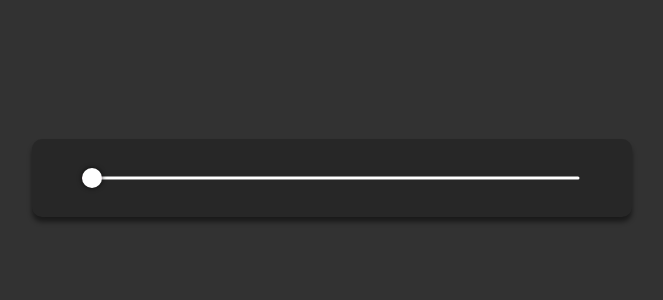
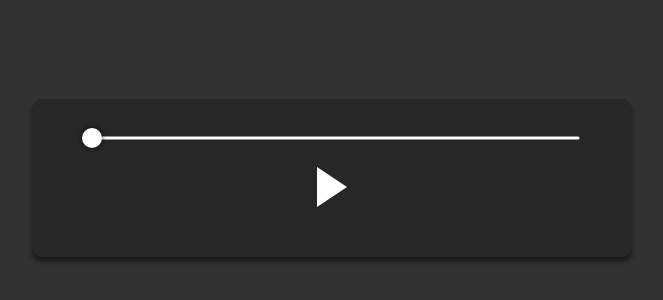
Before and after one commit to tomereyal/looper, a React (Create React App) app: page / in a window 1280 px wide. Shown: the part 142-442 px from the top of the page, without its empty margins (308-971 px from the left). Built offline with nearby package versions, Linux system fonts and the light colour scheme.

Commit message:
changed names- added time and play controllers

```diff
--- a/src/App.tsx
+++ b/src/App.tsx
@@ -2,18 +2,42 @@ import React, { useState } from "react";
 import logo from "./logo.svg";
 import { Counter } from "./features/counter/Counter";
 import "./App.css";
-import Slider from "./features/slider/Slider";
+import TimeController from "./features/time-controller/TimeController";
+import TimeControllers from "./features/play-controllers/PlayControllers";
 
 function App() {
   const [percentage, setPercentage] = useState(0);
+  const [isPlaying, setIsPlaying] = useState(false);
+  const [duration, setDuration] = useState(0);
+  const [currentTime, setCurrentTime] = useState(0);
 
   const onChange = (e: any) => {
     setPercentage(e.target.value);
   };
+  const play = () => {
+    // const audio = audioRef.current;
+    // audio.volume = 0.1;
+
+    if (!isPlaying) {
+      setIsPlaying(true);
+      // audio.play();
+    }
+
+    if (isPlaying) {
+      setIsPlaying(false);
+      // audio.pause();
+    }
+  };
 
   return (
     <div className="app-container">
-      <Slider percentage={percentage} onChange={onChange}></Slider>
+      <TimeController percentage={percentage} onChange={onChange}></TimeController>
+      <TimeControllers
+        play={play}
+        isPlaying={isPlaying}
+        duration={duration}
+        currentTime={currentTime}
+      ></TimeControllers>
     </div>
   );
 }
--- a/src/app/store.ts
+++ b/src/app/store.ts
@@ -1,11 +1,24 @@
-import { configureStore, ThunkAction, Action } from '@reduxjs/toolkit';
-import counterReducer from '../features/counter/counterSlice';
-
+import { configureStore, ThunkAction, Action } from "@reduxjs/toolkit";
+import counterReducer from "../features/counter/counterSlice";
+import timeControllerReducer from "../features/time-controller/timeControllerSlice";
+import playControllersReducer from "../features/play-controllers/playControllersSlice";
 export const store = configureStore({
   reducer: {
     counter: counterReducer,
+    time: timeControllerReducer,
+    playStatus: playControllersReducer,
+    // duration: DurationReducer,
+    // currentTime: CurrentTimeReducer,
   },
 });
+
+/*
+
+  const [percentage, setPercentage] = useState(0);
+  const [isPlaying, setIsPlaying] = useState(false);
+  const [duration, setDuration] = useState(0);
+  const [currentTime, setCurrentTime] = useState(0);
+ */
 
 export type AppDispatch = typeof store.dispatch;
 export type RootState = ReturnType<typeof store.getState>;
--- /dev/null
+++ b/src/features/play-controllers/PlayControllers.tsx
@@ -0,0 +1,95 @@
+import React from "react";
+import styled from "styled-components";
+
+export const Container = styled.div`
+  padding: 15px 0;
+  display: flex;
+  justify-content: space-between;
+`;
+
+export const Timer = styled.div`
+  font-size: 10px;
+  font-weight: 200;
+  color: rgb(196, 196, 196);
+`;
+
+export const ButtonContainer = styled.div`
+  display: flex;
+  justify-content: center;
+  align-items: center;
+  width: 50px;
+  height: 50px;
+  flex-grow: 1;
+`;
+
+export const PlayButton = styled.div`
+  width: 0;
+  height: 0;
+  border-style: solid;
+  border-width: 20px 0 20px 30px;
+  border-color: transparent transparent transparent #ffffff;
+  cursor: pointer;
+`;
+export const StopButton = styled.div`
+  height: 40px;
+  width: 30px;
+  border-left: 10px solid rgb(255, 255, 255);
+  border-right: 10px solid rgb(255, 255, 255);
+  cursor: pointer;
+`;
+
+interface IPlayControllers {
+  play: any;
+  isPlaying: boolean;
+  duration: number;
+  currentTime: number;
+}
+
+export default function PlayControllers({
+  play,
+  isPlaying,
+  duration,
+  currentTime,
+}: IPlayControllers) {
+  function secondsToHms(seconds: number) {
+    if (!seconds) return "00m 00s";
+
+    let duration = seconds;
+    const hours = duration / 3600;
+    duration = duration % 3600;
+
+    const min = duration / 60;
+    duration = duration % 60;
+
+    const sec = duration;
+    let secString, minString;
+    if (sec < 10) {
+      secString = `0${sec}`;
+    }
+    if (min < 10) {
+      minString = `0${min}`;
+    }
+    if (hours > 0) {
+      return `${hours}h ${minString}m ${secString}s`;
+    } else if (min == 0) {
+      return `00m ${secString}s`;
+    } else {
+      return `${minString}m ${secString}s`;
+    }
+  }
+
+  return (
+    <Container>
+      {/* <Timer>{secondsToHms(currentTime)}</Timer> */}
+      <ButtonContainer>
+        {isPlaying ? (
+          <StopButton onClick={play}></StopButton>
+        ) : (
+          <PlayButton onClick={play}></PlayButton>
+        )}
+      </ButtonContainer>
+
+      {/* <Timer>{secondsToHms(duration)}</Timer> */}
+    </Container>
+  );
+}
--- /dev/null
+++ b/src/features/play-controllers/playControllersSlice.ts
@@ -0,0 +1,35 @@
+import { createSlice, PayloadAction } from "@reduxjs/toolkit";
+import { RootState } from "../../app/store";
+
+export interface PlayState {
+  isPlaying: boolean;
+}
+
+const initialState: PlayState = {
+  isPlaying: false,
+};
+
+export const playControllersSlice = createSlice({
+  name: "playStatus",
+  initialState,
+  // The `reducers` field lets us define reducers and generate associated actions
+  reducers: {
+    play: (state) => {
+      state.isPlaying = true;
+    },
+    pause: (state) => {
+      state.isPlaying = false;
+    },
+  },
+  // The `extraReducers` field lets the slice handle actions defined elsewhere,
+  // including actions generated by createAsyncThunk or in other slices.
+});
+
+export const { play, pause } = playControllersSlice.actions;
+
+// The function below is called a selector and allows us to select a value from
+// the state. Selectors can also be defined inline where they're used instead of
+// in the slice file. For example: `useSelector((state: RootState) => state.counter.value)`
+export const selectIsPlaying = (state: RootState) => state.playStatus.isPlaying;
+
+export default playControllersSlice.reducer;
--- a/src/features/slider/Slider.tsx
+++ b/src/features/time-controller/TimeController.tsx
@@ -2,6 +2,8 @@ import React, { useState, useEffect, useRef } from "react";
 // import "./Slider.module.css";
 // import "./Thumb.module.css";
 import styled from "styled-components";
+import { useAppDispatch, useAppSelector } from "../../app/hooks";
+import { selectPercentage } from "./timeControllerSlice";
 
 const PROGRESS_BAR_HEIGHT = "4px";
 const THUMB_WIDTH = "20px";
@@ -83,7 +85,10 @@ interface ISlider {
   onChange?: any;
 }
 
-export default function Slider({ percentage = 0, onChange }: ISlider) {
+export default function TimeController({ percentage = 0, onChange }: ISlider) {
+    const count = useAppSelector(selectPercentage);
+    const dispatch = useAppDispatch();
+
   const [position, setPosition] = useState(0);
   const [marginLeft, setMarginLeft] = useState(0);
   const [progressBarWidth, setProgressBarWidth] = useState(0);
--- /dev/null
+++ b/src/features/time-controller/timeControllerSlice.ts
@@ -0,0 +1,38 @@
+import { createSlice, PayloadAction } from "@reduxjs/toolkit";
+import { RootState } from "../../app/store";
+
+export interface TimeState {
+  percentage: number;
+  currentTime: number;
+}
+
+const initialState: TimeState = {
+  percentage: 0,
+  currentTime: 0,
+};
+
+export const timeControllerSlice = createSlice({
+  name: "time",
+  initialState,
+  // The `reducers` field lets us define reducers and generate associated actions
+  reducers: {
+    setTime: (state, action: PayloadAction<number>) => {
+      // Redux Toolkit allows us to write "mutating" logic in reducers. It
+      // doesn't actually mutate the state because it uses the Immer library,
+      // which detects changes to a "draft state" and produces a brand new
+      // immutable state based off those changes
+      state.percentage = action.payload;
+    },
+  },
+  // The `extraReducers` field lets the slice handle actions defined elsewhere,
+  // including actions generated by createAsyncThunk or in other slices.
+});
+
+export const { setTime } = timeControllerSlice.actions;
+
+// The function below is called a selector and allows us to select a value from
+// the state. Selectors can also be defined inline where they're used instead of
+// in the slice file. For example: `useSelector((state: RootState) => state.counter.value)`
+export const selectPercentage = (state: RootState) => state.time.percentage;
+
+export default timeControllerSlice.reducer;
```
Also changed, not shown: src/features/slider/Slider.module.css (deleted, +0 -49 lines), src/features/slider/Thumb.module.css (deleted, +0 -29 lines), 1 other file (tests, documents, lock files or other folders).
